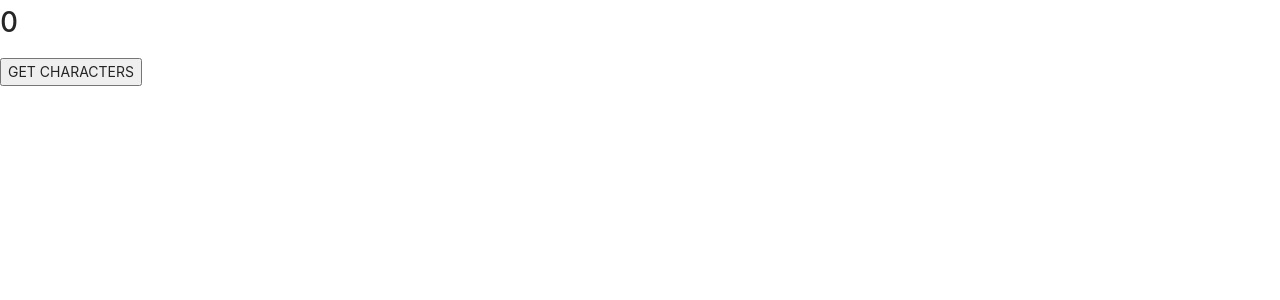
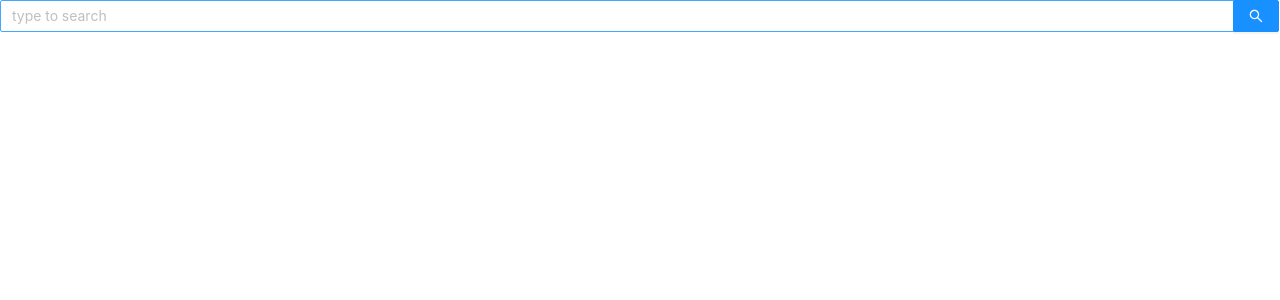
Before and after one commit to Barbulina/marvel-heroes-pair, a React (Create React App) app: page / in a window 1280 px wide. Shown: the top 300 px of the page. Built offline with nearby package versions, Linux system fonts and the light colour scheme.

Commit message:
search by nameStartWith

```diff
--- a/src/App.tsx
+++ b/src/App.tsx
@@ -1,24 +1,21 @@
-
+import React from 'react';
 import { useSelector, useDispatch } from 'react-redux';
-import { Character } from './common/Character';
+import { CharacterModel } from './common/Character/character.model';
+import CharacterList from './common/CharacterList/CharacterList';
+import SearchForm from './common/SearchForm/SearchForm';
 import * as actions from './state/actions';
 
 function App() {
-  const characters = useSelector( (store: any )=> store.characters);
+  const characters: CharacterModel[] = useSelector( (store: any )=> store.characters);
+  const isLoadingCharacters: boolean = useSelector((store: any) => store.loading);
+  const searchPlaceholder:string = 'type to search'
   const dispatch = useDispatch();
+  const search = (e: any) => dispatch(actions.getCharacters({limit: 100, nameStartsWith: e}));
   return (
-
-    <div>
-      <h1>{characters.length}</h1>
-      <button onClick={() => dispatch(actions.getCharacters(5))}>GET CHARACTERS</button>
-        { characters.map((char: any) => {
-          console.log(char)
-         return <Character key={char.name} character={char}></Character>
-        })}
-
-    </div>
-
-
+    <React.Fragment>
+      <SearchForm placeholder={searchPlaceholder} isLoading={isLoadingCharacters} onSearch={search}></SearchForm>
+      <CharacterList characters={characters}></CharacterList>
+    </React.Fragment>
   );
 }
 
--- a/src/common/Character.tsx
+++ b/src/common/Character/Character.tsx
@@ -1,6 +1,6 @@
 import React from "react";
 import { Card } from "antd";
-import { CharacterModel } from "./Character/character.model";
+import { CharacterModel } from "./character.model";
 const { Meta } = Card;
 
 export function Character({ character }: {character: CharacterModel}) {
--- /dev/null
+++ b/src/common/CharacterList/CharacterList.tsx
@@ -0,0 +1,15 @@
+import React from "react";
+import { Character } from "../Character/Character";
+import { CharacterModel } from "../Character/character.model";
+
+export default function CharacterList({ characters }: { characters: CharacterModel[] } ){
+  return(
+    <React.Fragment>
+      {
+        characters.map((char: any) => {
+          return <Character key={char.name} character={char}></Character>
+        })
+      }
+    </React.Fragment>
+  );
+}
--- /dev/null
+++ b/src/common/SearchForm/SearchForm.tsx
@@ -0,0 +1,18 @@
+import React from "react";
+import { Input } from 'antd';
+
+const { Search } = Input;
+
+export default function SearchForm({isLoading, placeholder, onSearch}:{isLoading:boolean, placeholder:string, onSearch: Function}) {
+
+  const searchHandler = (event: any) => {
+    console.log(event);
+    onSearch(event);
+  }
+
+  return (
+    <React.Fragment>
+      <Search onSearch={searchHandler} placeholder={placeholder} loading={isLoading} enterButton />
+    </React.Fragment>
+  );
+}
--- a/src/state/actions.ts
+++ b/src/state/actions.ts
@@ -5,18 +5,35 @@ import { BASE_URL } from "../constants";
 
 export enum ACTIONS {
   GET_CHARACTERS = "GET_CHARACTERS",
+  IS_LOADING_CHARACTER = "IS_LOADING_CHARACTER",
 }
 
 export const loadCharacters = (characters: any) => {
   return { type: ACTIONS.GET_CHARACTERS, payload: characters };
 };
 
-export const getCharacters = (limit = 50) => {
+export const isLoadingCharacters = (isLoading: boolean) => {
+  return { type: ACTIONS.IS_LOADING_CHARACTER, payload: isLoading };
+};
+
+export const getCharacters = ({
+  limit = 50,
+  nameStartsWith = undefined,
+}: {
+  limit: number;
+  nameStartsWith: string | undefined;
+}) => {
   return function (dispatch: any) {
     const ts = new Date().getTime();
     const hash = md5(ts + config.privateKey + config.publicKey).toString();
+
+    dispatch(isLoadingCharacters(true));
+    let url = BASE_URL + `v1/public/characters?limit=${limit}`;
+    if (nameStartsWith) {
+      url += `&nameStartsWith=${nameStartsWith}`;
+    }
     axios
-      .get(BASE_URL + `v1/public/characters?limit=${limit}`, {
+      .get(url, {
         params: {
           ts,
           hash,
@@ -27,6 +44,7 @@ export const getCharacters = (limit = 50) => {
         const characters = response.data.data.results;
         dispatch(loadCharacters(characters));
       })
-      .catch((err) => console.log("Error", err));
+      .catch((err) => console.log("Error", err))
+      .finally(() => dispatch(isLoadingCharacters(false)));
   };
 };
--- a/src/state/configureStore.ts
+++ b/src/state/configureStore.ts
@@ -14,6 +14,11 @@ const charactersReducer = (state = initialState, action: any) => {
         ...state,
         characters: action.payload,
       };
+    case ACTIONS.IS_LOADING_CHARACTER:
+      return {
+        ...state,
+        loading: action.payload,
+      };
     default:
       return state;
   }
```
